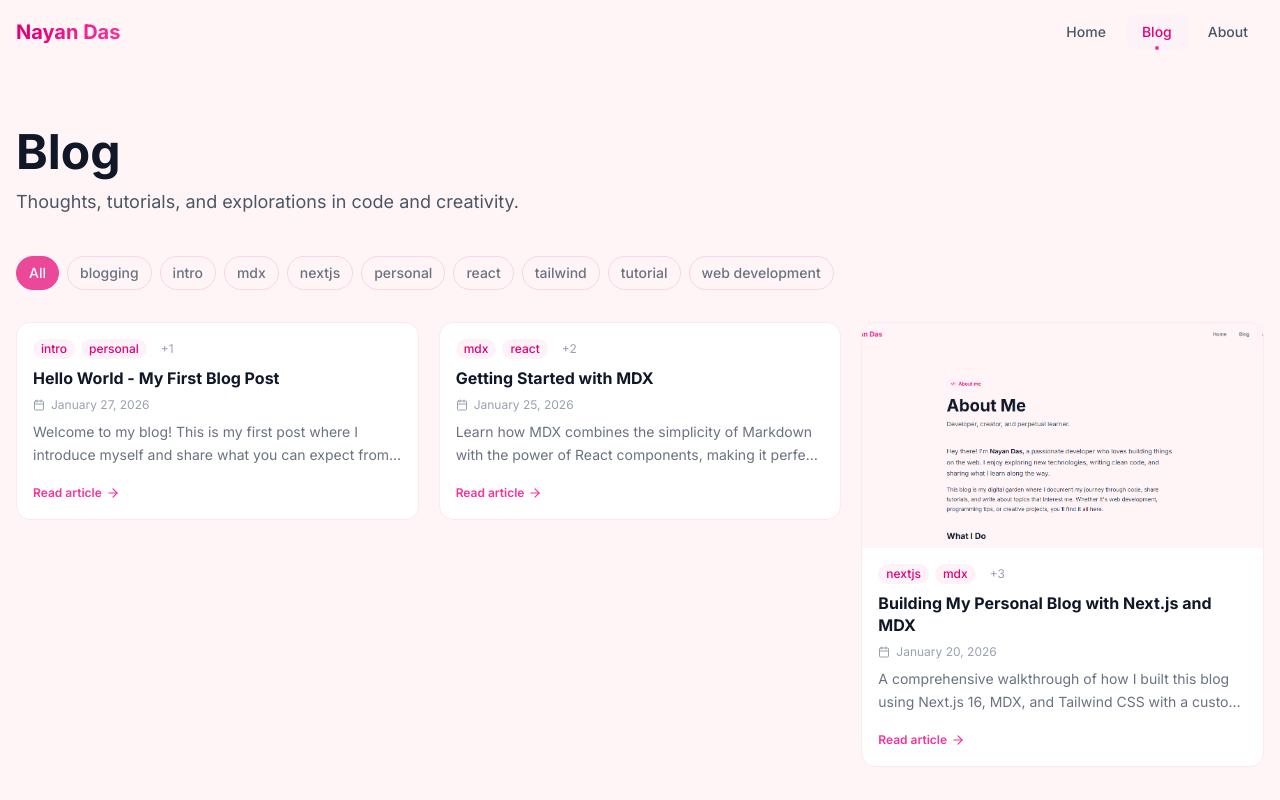
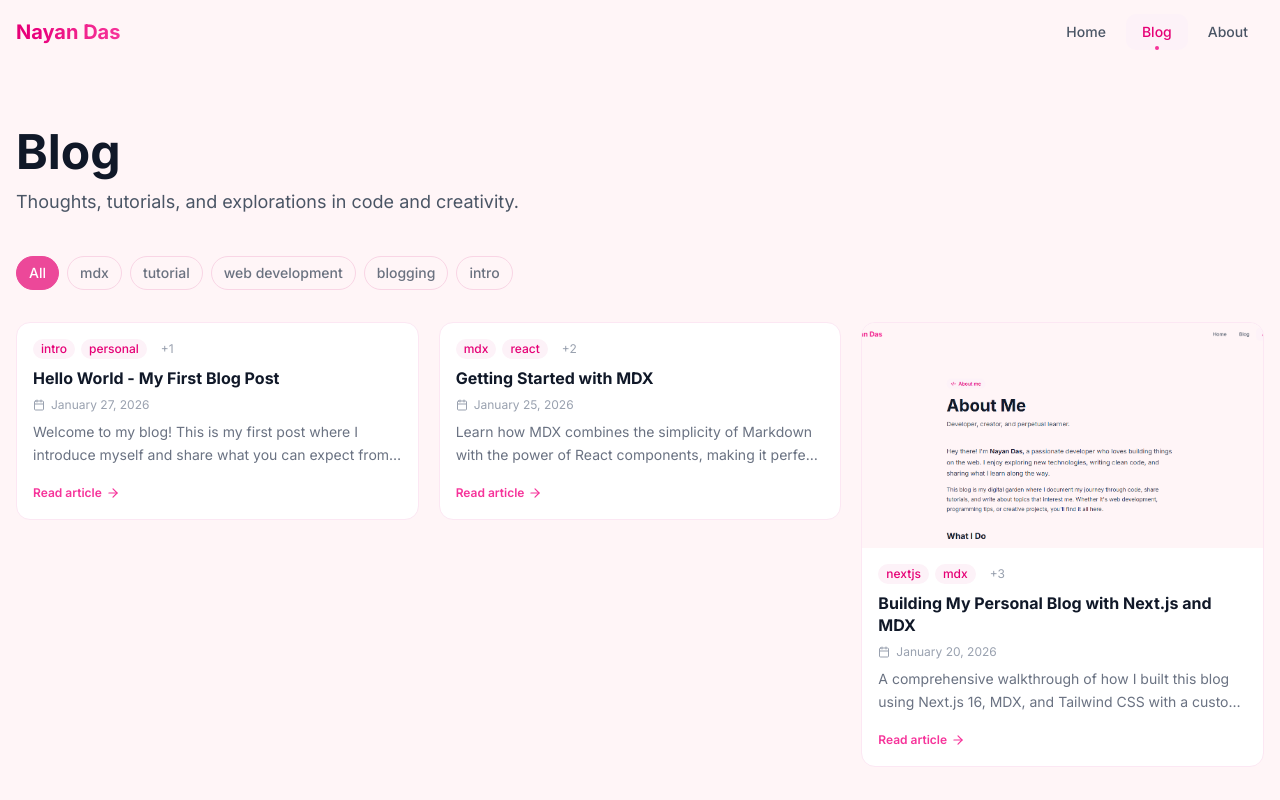
Before and after one commit to nayandas69/blogverse, a Next.js app: page /blog in a window 1280 px wide. Shown: the top 800 px of the page. Built offline with nearby package versions, Linux system fonts and the light colour scheme.

Commit message:
feat(blog): use top tags on blog listing page

```diff
--- a/app/blog/page.tsx
+++ b/app/blog/page.tsx
@@ -12,7 +12,7 @@
  */
 
 import { Suspense } from "react"
-import { getAllPosts, getAllTags } from "@/lib/blog"
+import { getAllPosts, getTopTags } from "@/lib/blog"
 import { BlogContent, BlogContentSkeleton } from "@/components/blog-content"
 
 export const metadata = {
@@ -22,7 +22,7 @@ export const metadata = {
 
 export default function BlogPage() {
   const allPosts = getAllPosts()
-  const tags = getAllTags()
+  const tags = getTopTags(5)
 
   return (
     <Suspense fallback={<BlogContentSkeleton />}>
```
